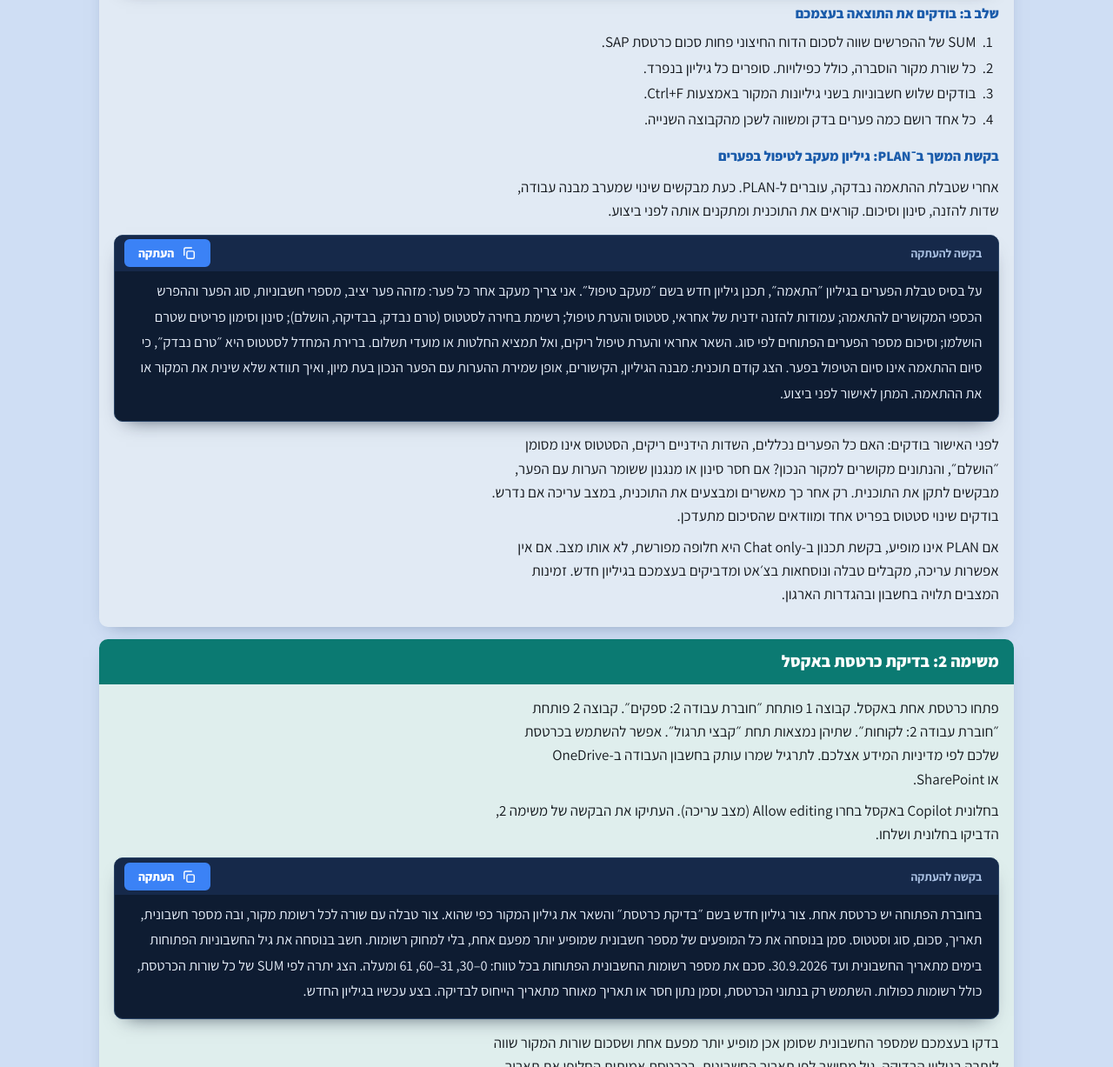
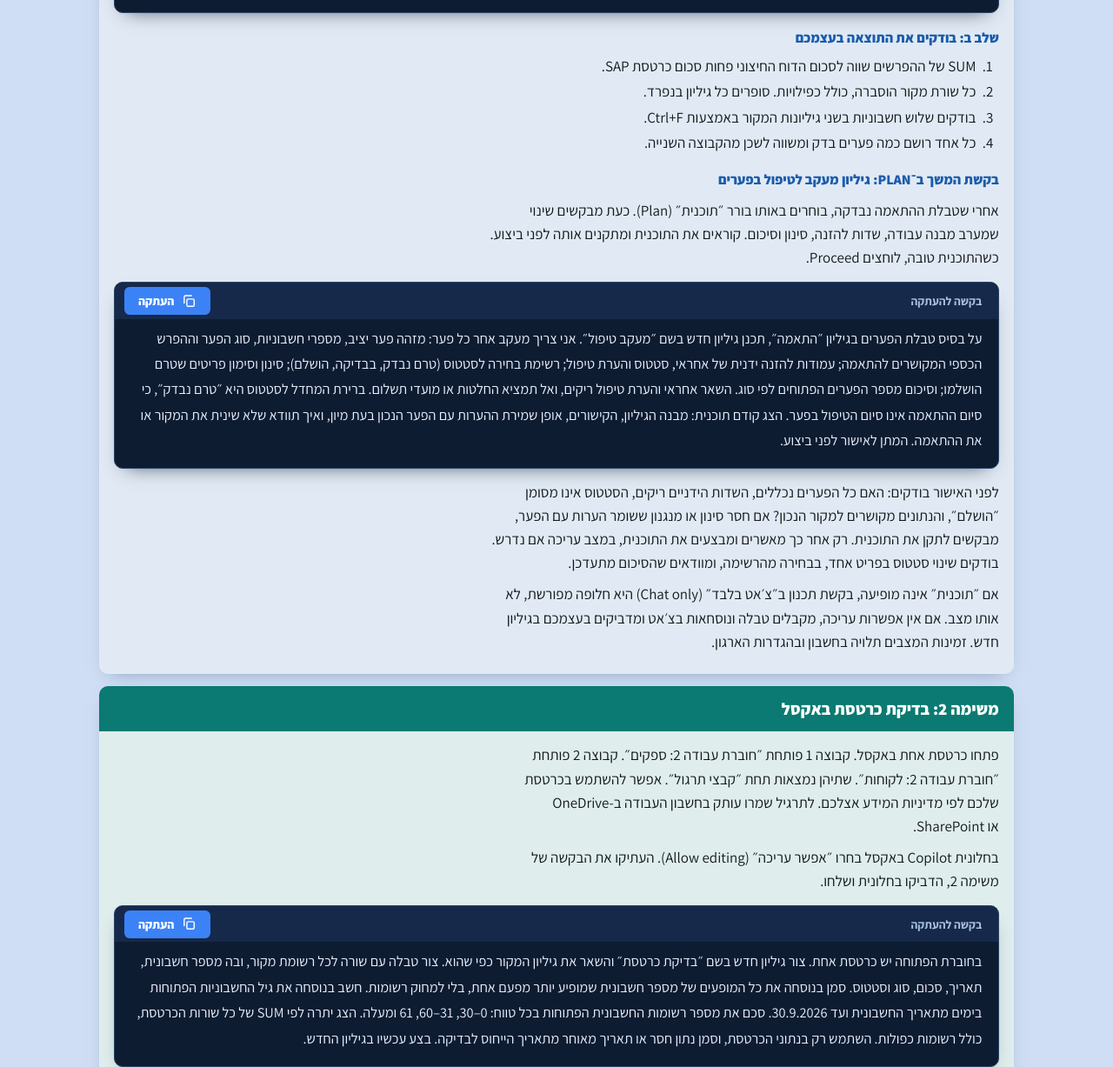
Before and after one commit to Valor-Automation-Solutions/copilot-toolkit, a plain HTML site: page finance-kit/index.html in a window 1280 px wide. Shown: the part 2008-3235 px from the top of the page at 87% size. Drawn offline with Linux system fonts and the light colour scheme.

Commit message:
finance-kit: Hebrew UI mode names (אפשר עריכה, תוכנית), refresh tip
Co-Authored-By: Claude Opus 5.5 <noreply@anthropic.com>

```diff
--- a/finance-kit/index.html
+++ b/finance-kit/index.html
@@ -159,7 +159,7 @@ footer { background:var(--deep); color:var(--on-deep-soft); padding-block:1.2rem
 <div class="grp g1"><h3>משימה 1: התאמה באקסל: עורכים ובודקים, ואז מתכננים מעקב</h3><div class="gbody">
 <p>קבוצה 1 פותחת ״חוברת עבודה 1: ספקים״. קבוצה 2 פותחת ״חוברת עבודה 1: לקוחות״. בכל חוברת שני גיליונות מקור: כרטסת SAP ודוח חיצוני. שמרו עותק ב-OneDrive או SharePoint בחשבון העבודה ופתחו ב-Excel. הנתונים הם נתוני דמה.</p>
 <h4>בקשה מס׳ 1: התאמה במצב עריכה</h4>
-<p>פותחים Copilot מתוך Excel ובוחרים Allow editing (מצב עריכה). מעתיקים את בקשה מס׳ 1, מדביקים בחלונית Copilot באקסל ושולחים.</p>
+<p>פותחים Copilot מתוך Excel. בבורר שמעל תיבת הכתיבה בוחרים ״אפשר עריכה״ (Allow editing). מעתיקים את בקשה מס׳ 1, מדביקים בחלונית ושולחים. הכפתור של Copilot אפור? מרעננים את הדף.</p>
 <div class="prompt"><p id="p1">בחוברת הפתוחה שני גיליונות: ״כרטסת SAP״ ו״דוח חיצוני״. בצע התאמה לפי מספר חשבונית, לא לפי מיקום השורה. הוסף גיליון חדש בשם ״התאמה״ והשאר את גיליונות המקור ללא שינוי. הצג טבלת פערים: מספר חשבונית ב-SAP, מספר בדוח החיצוני, סוג הפער, סכום ב-SAP, סכום בדוח החיצוני והפרש. ההפרש הוא דוח חיצוני פחות SAP. בדוק חסר בצד אחד, הבדל בסכום, רישום כפול, מספר שונה וזיכוי. אל תאבד רשומות כפולות ואל תסתפק בהתאמה הראשונה. מספרים שונים עם סכום ותאריך זהים סמן כהתאמה אפשרית לבדיקה, ואל תאחד בלי אישור. כלול נוסחאות לסכומי המקור ולסכום ההפרשים ובדוק שהם מתיישבים. ציין כמה שורות בכל מקור וכיצד כוסו כל השורות. השתמש רק בחוברת ואל תמציא נתונים. בצע עכשיו בגיליון החדש.</p><span class="copy"><button type="button" class="copy-button" command="--copy" commandfor="p1" aria-label="העתקת בקשה מס׳ 1 להתאמה במצב עריכה"><svg class="ico ico-copy" viewBox="0 0 24 24" aria-hidden="true"><rect x="9" y="9" width="11" height="11" rx="2"/><path d="M5 15V6a2 2 0 0 1 2-2h9"/></svg><svg class="ico ico-tick" viewBox="0 0 24 24" aria-hidden="true"><path pathLength="1" d="M5 12.5l4.5 4.5L19 7"/></svg><span class="label">העתקה</span></button><span class="tip" role="status"></span></span></div>
 <h4>שלב ב: בודקים את התוצאה בעצמכם</h4>
 <ol>
@@ -169,14 +169,14 @@ footer { background:var(--deep); color:var(--on-deep-soft); padding-block:1.2rem
 <li>כל אחד רושם כמה פערים בדק ומשווה לשכן מהקבוצה השנייה.</li>
 </ol>
 <h4>בקשת המשך ב־PLAN: גיליון מעקב לטיפול בפערים</h4>
-<p>אחרי שטבלת ההתאמה נבדקה, עוברים ל-PLAN. כעת מבקשים שינוי שמערב מבנה עבודה, שדות להזנה, סינון וסיכום. קוראים את התוכנית ומתקנים אותה לפני ביצוע.</p>
+<p>אחרי שטבלת ההתאמה נבדקה, בוחרים באותו בורר ״תוכנית״ (Plan). כעת מבקשים שינוי שמערב מבנה עבודה, שדות להזנה, סינון וסיכום. קוראים את התוכנית ומתקנים אותה לפני ביצוע. כשהתוכנית טובה, לוחצים Proceed.</p>
 <div class="prompt"><p id="p2">על בסיס טבלת הפערים בגיליון ״התאמה״, תכנן גיליון חדש בשם ״מעקב טיפול״. אני צריך מעקב אחר כל פער: מזהה פער יציב, מספרי חשבוניות, סוג הפער וההפרש הכספי המקושרים להתאמה; עמודות להזנה ידנית של אחראי, סטטוס והערת טיפול; רשימת בחירה לסטטוס (טרם נבדק, בבדיקה, הושלם); סינון וסימון פריטים שטרם הושלמו; וסיכום מספר הפערים הפתוחים לפי סוג. השאר אחראי והערת טיפול ריקים, ואל תמציא החלטות או מועדי תשלום. ברירת המחדל לסטטוס היא ״טרם נבדק״, כי סיום ההתאמה אינו סיום הטיפול בפער. הצג קודם תוכנית: מבנה הגיליון, הקישורים, אופן שמירת ההערות עם הפער הנכון בעת מיון, ואיך תוודא שלא שינית את המקור או את ההתאמה. המתן לאישור לפני ביצוע.</p><span class="copy"><button type="button" class="copy-button" command="--copy" commandfor="p2" aria-label="העתקת בקשת המשך ב־PLAN למעקב טיפול"><svg class="ico ico-copy" viewBox="0 0 24 24" aria-hidden="true"><rect x="9" y="9" width="11" height="11" rx="2"/><path d="M5 15V6a2 2 0 0 1 2-2h9"/></svg><svg class="ico ico-tick" viewBox="0 0 24 24" aria-hidden="true"><path pathLength="1" d="M5 12.5l4.5 4.5L19 7"/></svg><span class="label">העתקה</span></button><span class="tip" role="status"></span></span></div>
-<p>לפני האישור בודקים: האם כל הפערים נכללים, השדות הידניים ריקים, הסטטוס אינו מסומן ״הושלם״, והנתונים מקושרים למקור הנכון? אם חסר סינון או מנגנון ששומר הערות עם הפער, מבקשים לתקן את התוכנית. רק אחר כך מאשרים ומבצעים את התוכנית, במצב עריכה אם נדרש. בודקים שינוי סטטוס בפריט אחד ומוודאים שהסיכום מתעדכן.</p>
-<p>אם PLAN אינו מופיע, בקשת תכנון ב-Chat only היא חלופה מפורשת, לא אותו מצב. אם אין אפשרות עריכה, מקבלים טבלה ונוסחאות בצ׳אט ומדביקים בעצמכם בגיליון חדש. זמינות המצבים תלויה בחשבון ובהגדרות הארגון.</p>
+<p>לפני האישור בודקים: האם כל הפערים נכללים, השדות הידניים ריקים, הסטטוס אינו מסומן ״הושלם״, והנתונים מקושרים למקור הנכון? אם חסר סינון או מנגנון ששומר הערות עם הפער, מבקשים לתקן את התוכנית. רק אחר כך מאשרים ומבצעים את התוכנית, במצב עריכה אם נדרש. בודקים שינוי סטטוס בפריט אחד, בבחירה מהרשימה, ומוודאים שהסיכום מתעדכן.</p>
+<p>אם ״תוכנית״ אינה מופיעה, בקשת תכנון ב״צ׳אט בלבד״ (Chat only) היא חלופה מפורשת, לא אותו מצב. אם אין אפשרות עריכה, מקבלים טבלה ונוסחאות בצ׳אט ומדביקים בעצמכם בגיליון חדש. זמינות המצבים תלויה בחשבון ובהגדרות הארגון.</p>
 </div></div>
 <div class="grp g2"><h3>משימה 2: בדיקת כרטסת באקסל</h3><div class="gbody">
 <p>פתחו כרטסת אחת באקסל. קבוצה 1 פותחת ״חוברת עבודה 2: ספקים״. קבוצה 2 פותחת ״חוברת עבודה 2: לקוחות״. שתיהן נמצאות תחת ״קבצי תרגול״. אפשר להשתמש בכרטסת שלכם לפי מדיניות המידע אצלכם. לתרגיל שמרו עותק בחשבון העבודה ב-OneDrive או SharePoint.</p>
-<p>בחלונית Copilot באקסל בחרו Allow editing (מצב עריכה). העתיקו את הבקשה של משימה 2, הדביקו בחלונית ושלחו.</p>
+<p>בחלונית Copilot באקסל בחרו ״אפשר עריכה״ (Allow editing). העתיקו את הבקשה של משימה 2, הדביקו בחלונית ושלחו.</p>
 <div class="prompt"><p id="p3">בחוברת הפתוחה יש כרטסת אחת. צור גיליון חדש בשם ״בדיקת כרטסת״ והשאר את גיליון המקור כפי שהוא. צור טבלה עם שורה לכל רשומת מקור, ובה מספר חשבונית, תאריך, סכום, סוג וסטטוס. סמן בנוסחה את כל המופעים של מספר חשבונית שמופיע יותר מפעם אחת, בלי למחוק רשומות. חשב בנוסחה את גיל החשבוניות הפתוחות בימים מתאריך החשבונית ועד 30.9.2026. סכם את מספר רשומות החשבונית הפתוחות בכל טווח: 0–30, 31–60, 61 ומעלה. הצג יתרה לפי SUM של כל שורות הכרטסת, כולל רשומות כפולות. השתמש רק בנתוני הכרטסת, וסמן נתון חסר או תאריך מאוחר מתאריך הייחוס לבדיקה. בצע עכשיו בגיליון החדש.</p><span class="copy"><button type="button" class="copy-button" command="--copy" commandfor="p3" aria-label="העתקת בקשה 3"><svg class="ico ico-copy" viewBox="0 0 24 24" aria-hidden="true"><rect x="9" y="9" width="11" height="11" rx="2"/><path d="M5 15V6a2 2 0 0 1 2-2h9"/></svg><svg class="ico ico-tick" viewBox="0 0 24 24" aria-hidden="true"><path pathLength="1" d="M5 12.5l4.5 4.5L19 7"/></svg><span class="label">העתקה</span></button><span class="tip" role="status"></span></span></div>
 <p>בדקו בעצמכם שמספר החשבונית שסומן אכן מופיע יותר מפעם אחת ושסכום שורות המקור שווה ליתרה בגיליון הבדיקה. גיל מחושב לפי תאריך החשבונית. בכרטסת אמיתית החליפו את תאריך הייחוס בתאריך הבדיקה שלכם.</p>
 </div></div>
```
